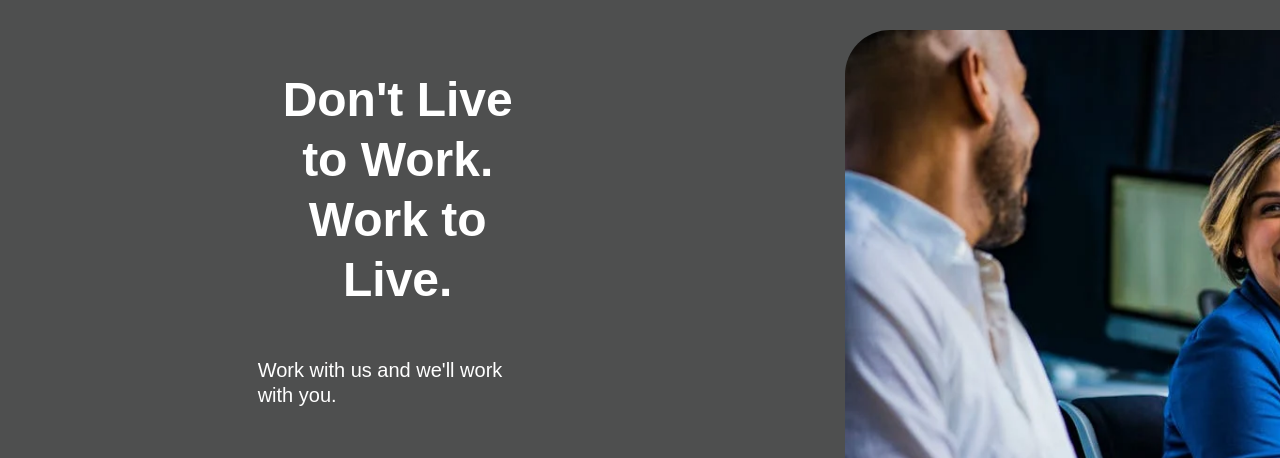
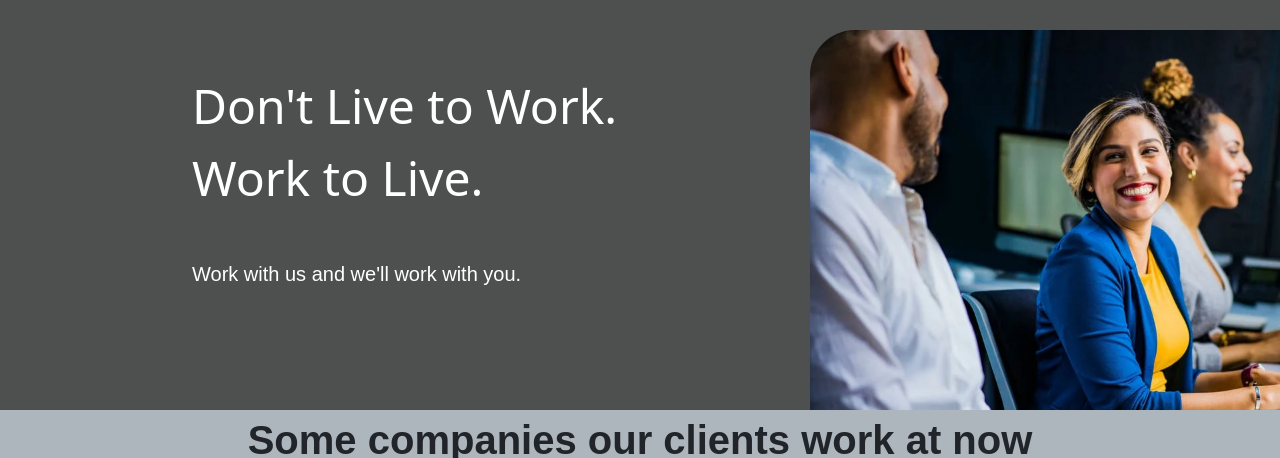
Before and after one commit to jermeewinn/YKB-solutions, a React (Create React App) app: page / in a window 1280 px wide. Shown: the part 146-604 px from the top of the page. Built offline with nearby package versions, Linux system fonts and the light colour scheme; the HTML template or start-up script is replaced by a standard one.

Commit message:
sanity check on home-banner

```diff
--- a/src/components/Home/Banner/index.js
+++ b/src/components/Home/Banner/index.js
@@ -6,7 +6,7 @@ function Banner() {
         <container className='home-banner'>
             <div className='home-banner-left'>
                 <div className='home-banner-text'>
-                    <h1 className='my-5'>Don't Live to Work. Work to Live.</h1>
+                    <div className='my-5 home-banner-title'>Don't Live to Work. <br/>Work to Live.</div>
                     <h5 className='my-5 home-banner-subtext'>Work with us and we'll work with you.</h5>
                 </div>
             </div>
@@ -18,7 +18,7 @@ function Banner() {
                 backgroundSize: 'cover'}}
             ></div>
         </container>
-    )
-}
+    );
+};
 
 export default Banner;
--- a/src/index.css
+++ b/src/index.css
@@ -177,39 +177,48 @@ footer {
 
 /* Home Component Stylings */
 .home-banner {
-  height: 88vh;
+  /* height: 88vh; */
+  height: 500px;
   display: flex;
   background: #4E4F4F;
   overflow: hidden;
 }
 
-.home-banner-text {
-  color: white;
-  /* max-width: 240px */
-  margin: auto;
-  margin-top: 160px
-}
-
-.home-banner-subtext {
-  max-width: 280px;
-  margin: auto;
-}
-
 .home-banner-left {
-  max-width: auto;
-  margin-left: 20%;
-  margin-right: 20%;
+  max-width: 45%;
+  margin-left: 15%;
+  margin-right: 10%;
 }
 
 .home-banner-right {
   height: 100%;
   width: 100%;
-  /* margin-left: 200px; */
+  /* margin-left: 200px; **Keep this in for Michael to decide*/
   margin-right: 0px;
-
   border-radius: 45px;
   transform: translate(50px, 120px);
 }
+
+
+.home-banner-text {
+  color: white;
+  font-size: 128;
+  width: 440px;
+  margin: auto;
+  margin-top: 160px
+}
+
+.home-banner-title {
+  font-size: 3rem;
+  align-items: center;
+}
+
+.home-banner-subtext {
+  margin: auto;
+  margin-left: 0px;
+  align-content: left;
+}
+
 
 .home-logo-array {
   text-align: center;
```
